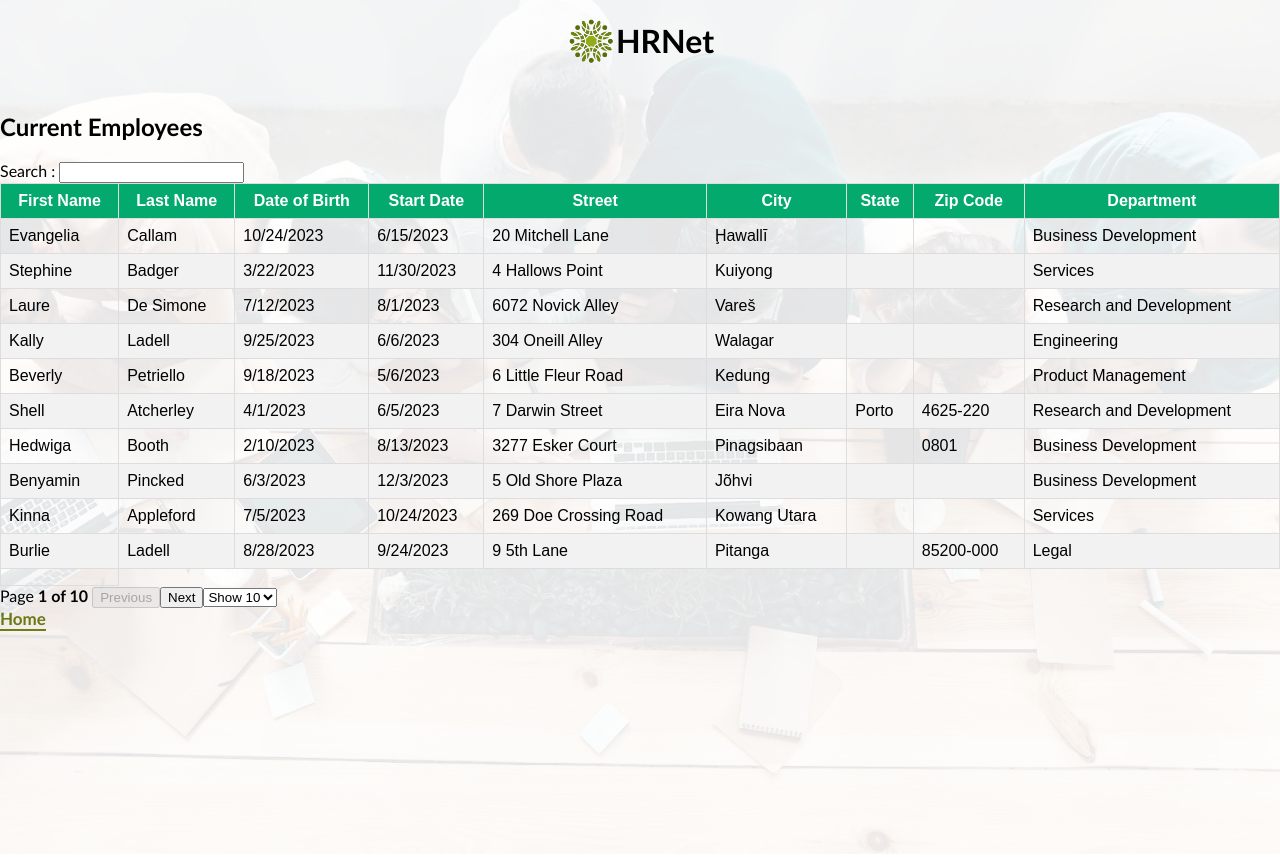
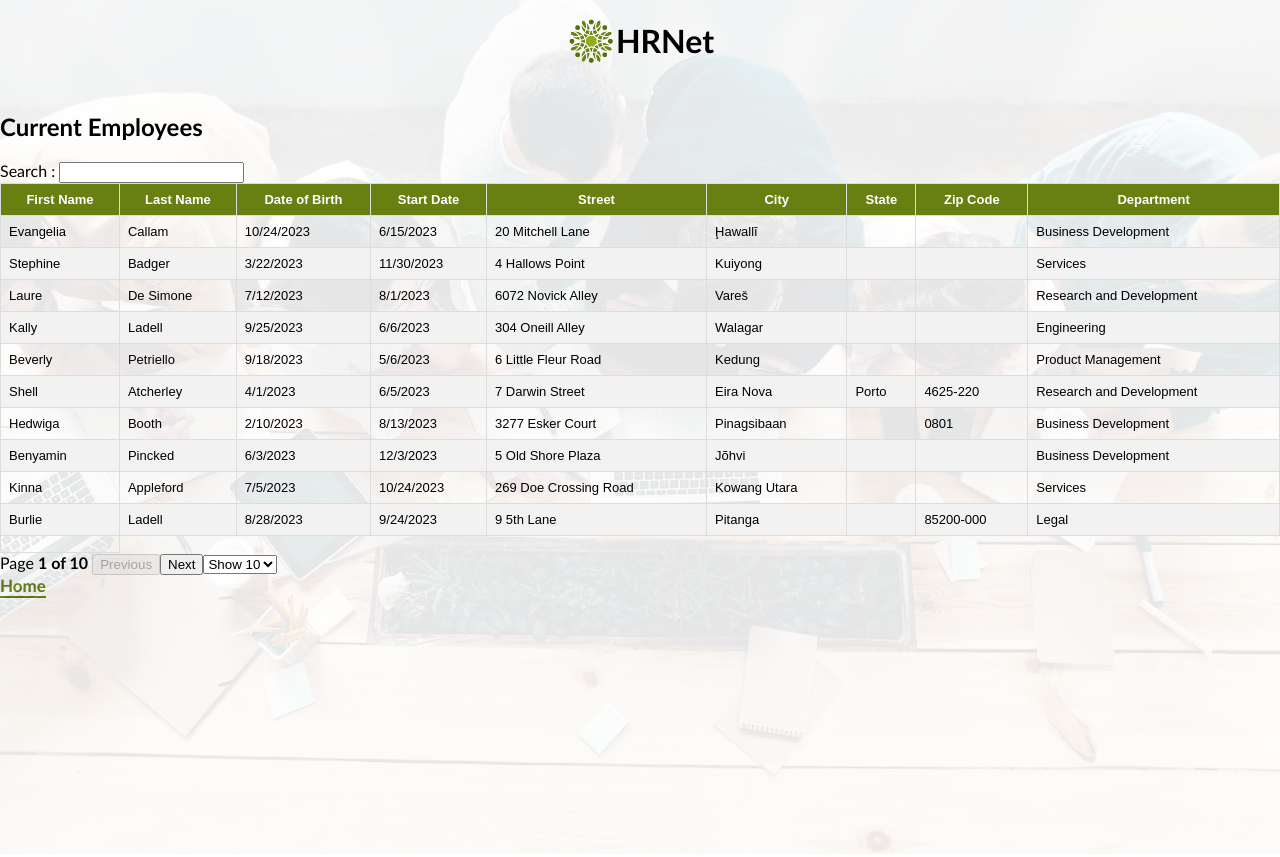
Before and after one commit to mohaali77/P14-JS-React, a React (Create React App) app in the folder hrnet/: page /employee-list in a window 1280 px wide. Built offline with nearby package versions, Linux system fonts and the light colour scheme.

Commit message:
Update table.css

```diff
--- a/hrnet/src/components/table/style/table.css
+++ b/hrnet/src/components/table/style/table.css
@@ -2,12 +2,13 @@ table {
   font-family: Arial, Helvetica, sans-serif;
   border-collapse: collapse;
   width: 100%;
+  font-size: 13px;
 }
 table th {
   padding-top: 12px;
   padding-bottom: 12px;
   text-align: center;
-  background-color: #04AA6D;
+  background-color: #687f12;
   color: white;
 }
 table td,
```
